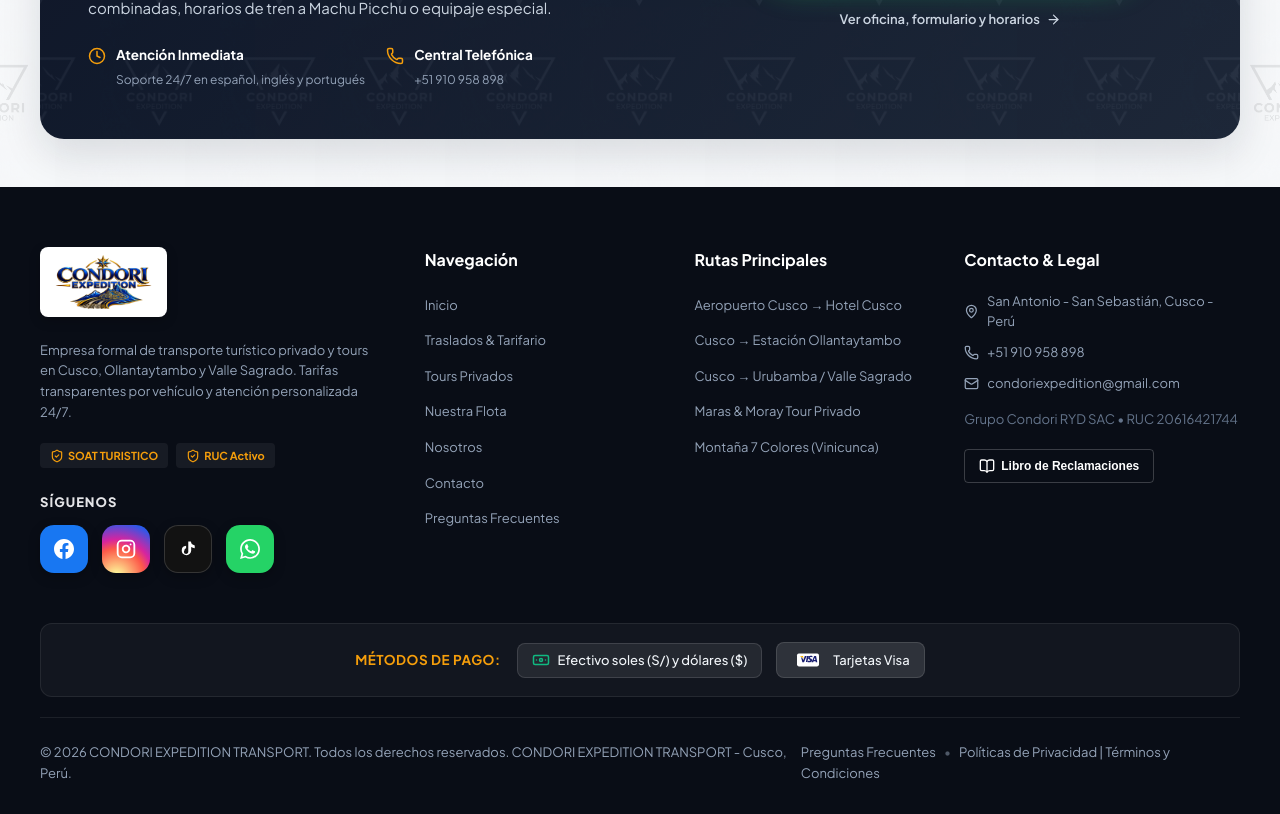
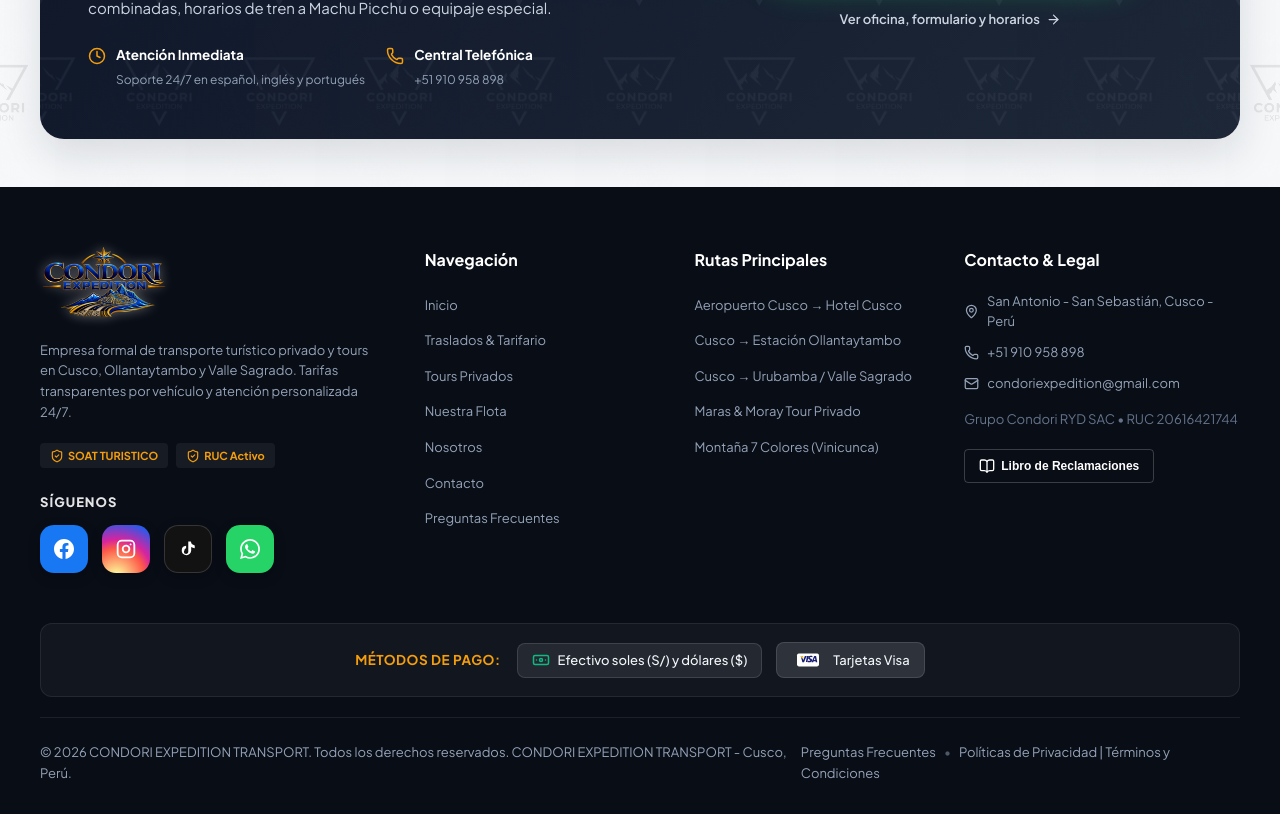
Before and after one commit to rouder26-beep/proyecto_condori_trasport, a React (Vite) app: page / in a window 1280 px wide. Shown: the part 4555-5369 px from the top of the page. Built offline with nearby package versions, Linux system fonts and the light colour scheme.

Commit message:
Quitar fondo blanco del logo en el footer y agregar drop-shadow sutil

```diff
--- a/src/index.css
+++ b/src/index.css
@@ -194,10 +194,9 @@ ul {
   height: 70px;
   width: auto;
   object-fit: contain;
-  background: #ffffff;
-  padding: 8px 14px;
-  border-radius: var(--radius-sm);
-  box-shadow: 0 4px 12px rgba(0,0,0,0.2);
+  background: transparent;
+  padding: 0;
+  filter: drop-shadow(0 0 6px rgba(255,255,255,0.35));
 }
 
 .nav-links {
```
